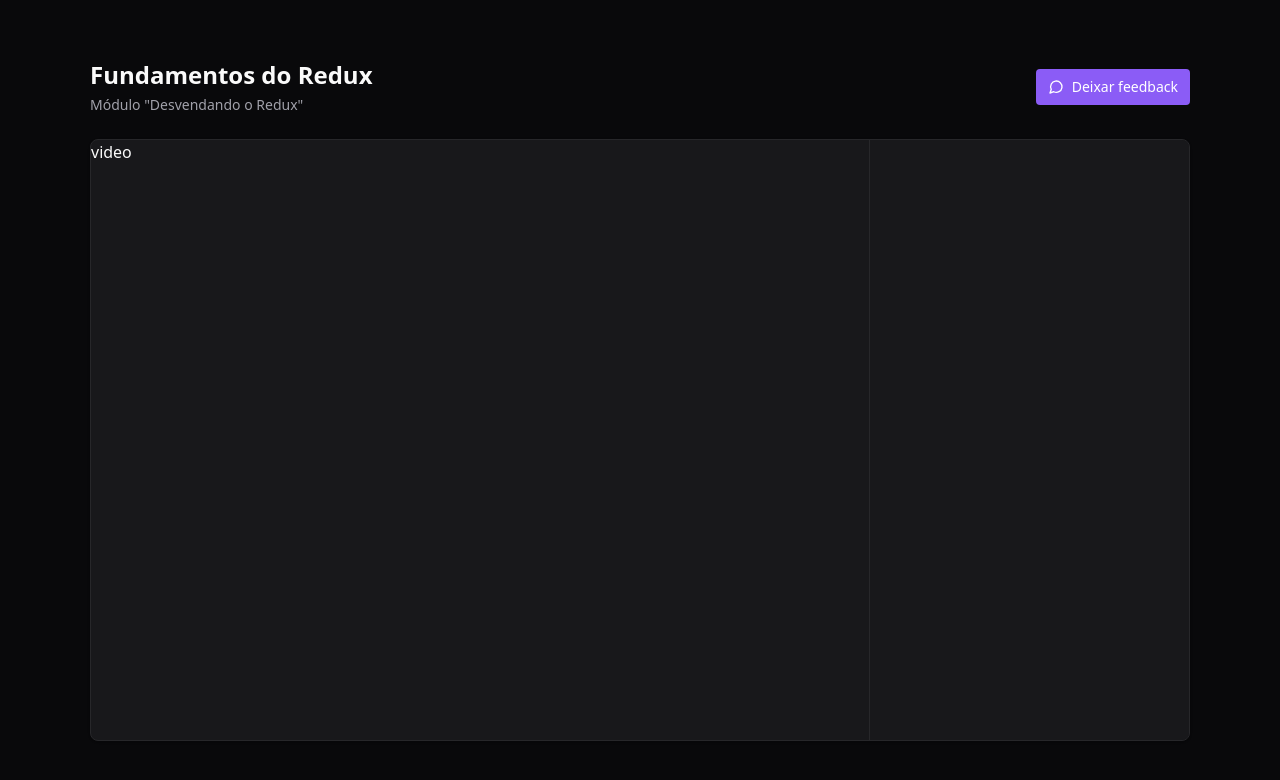
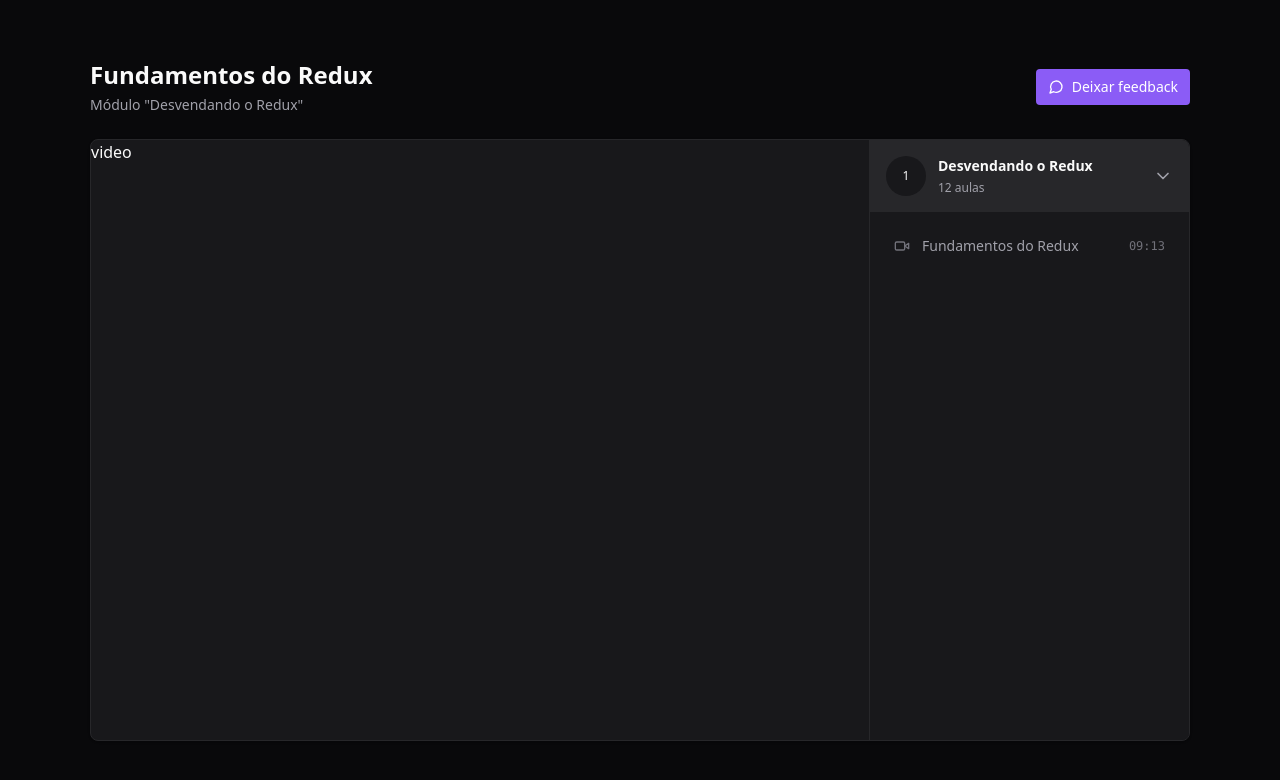
Before and after one commit to marcos-roberto-dev/video-player-react, a React (Vite) app: page / in a window 1280 px wide. Shown: the top 780 px of the page. Built offline with nearby package versions, Linux system fonts and the light colour scheme.

Commit message:
:sparkles: create component ClassItem

```diff
--- /dev/null
+++ b/src/components/ClassItem.tsx
@@ -0,0 +1,27 @@
+import { ChevronDown, Video } from "lucide-react";
+
+export function ClassItem() {
+  return (
+    <div>
+      <button className="flex w-full items-center gap-3 bg-zinc-800 p-4">
+        <div className="flex h-10 w-10 rounded-full items-center justify-center bg-zinc-900 text-xs">
+          1
+        </div>
+        <div className="flex flex-col gap-1 text-left">
+          <strong className="text-sm">Desvendando o Redux</strong>
+          <span className="text-xs text-zinc-400">12 aulas</span>
+        </div>
+
+        <ChevronDown className=" w-5 h-5 ml-auto text-zinc-400" />
+      </button>
+
+      <nav className="relative flex flex-col gap-4 p-6">
+        <button className="flex items-center gap-3 text-sm text-zinc-400">
+          <Video className="w-4 h-4 text-zinc-500" />
+          <span>Fundamentos do Redux</span>
+          <span className="ml-auto font-mono text-xs text-zinc-500">09:13</span>
+        </button>
+      </nav>
+    </div>
+  );
+}
--- a/src/pages/Player.tsx
+++ b/src/pages/Player.tsx
@@ -1,3 +1,4 @@
+import { ClassItem } from "../components/ClassItem";
 import { Header } from "../components/Header";
 
 export function Player() {
@@ -7,7 +8,9 @@
         <Header />
         <main className="relative flex overflow-hidden rounded-lg border border-zinc-800 bg-zinc-900 shadow">
           <div className="flex-1">video</div>
-          <aside className="w-80 border-l border-zinc-800 bg-zinc-900 h-[600px]"></aside>
+          <aside className="w-80 border-l border-zinc-800 bg-zinc-900 h-[600px]">
+            <ClassItem />
+          </aside>
         </main>
       </div>
     </div>
```
